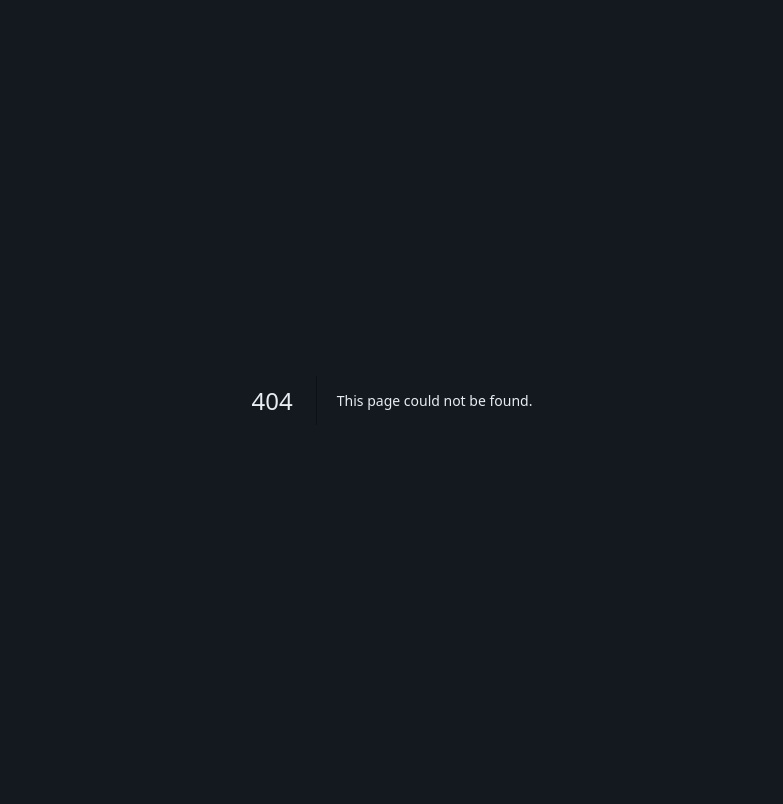
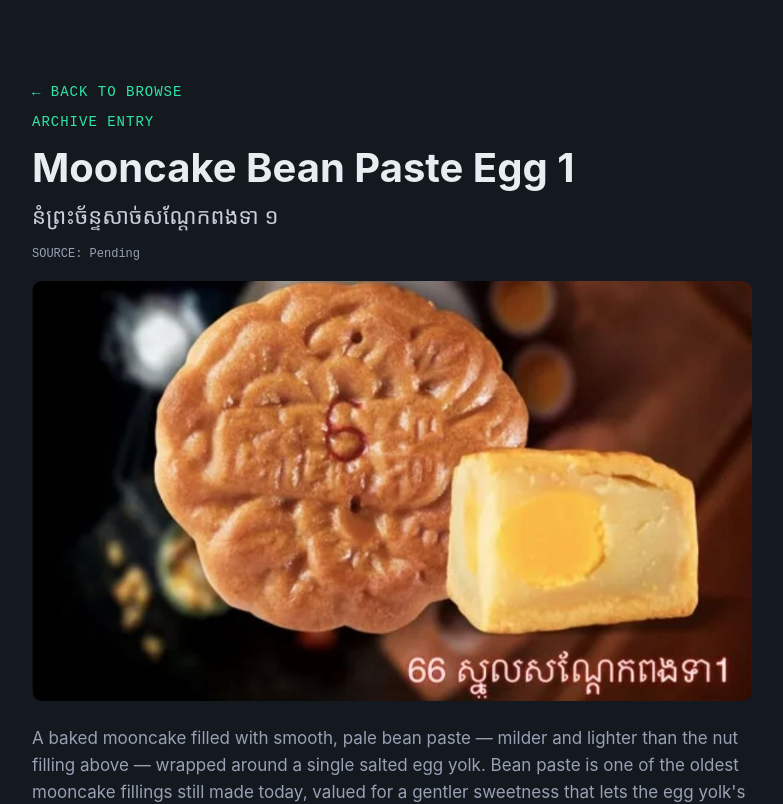
Before and after one commit to Zephy3275/Srun-Nguon-Ly---My-Khmer-Living-Archive, a Next.js app: page /entries/mooncake-bean-paste-egg-1 in a window 1280 px wide. Before the commit this address had no page. Shown: the top 804 px of the page, without its empty margins (248-1031 px from the left). Built offline with nearby package versions, Linux system fonts and the light colour scheme.

Commit message:
feat: per-entry detail page + clickable cards

```diff
--- /dev/null
+++ b/app/entries/[id]/page.js
@@ -0,0 +1,106 @@
+import Link from "next/link";
+import entries from "../../../data/entries.js";
+
+const styles = {
+  wrap: {
+    maxWidth: 720,
+    margin: "0 auto",
+    padding: "80px 24px",
+  },
+  back: {
+    fontFamily: "'Courier New', monospace",
+    fontSize: 14,
+    letterSpacing: 1,
+    color: "#2EE6A8",
+    textDecoration: "none",
+  },
+  kicker: {
+    fontFamily: "'Courier New', monospace",
+    color: "#2EE6A8",
+    fontSize: 14,
+    letterSpacing: 1,
+  },
+  title: {
+    fontSize: 40,
+    fontWeight: 700,
+    margin: "16px 0 12px",
+    lineHeight: 1.1,
+  },
+  titleKhmer: {
+    fontSize: 22,
+    fontWeight: 500,
+    color: "#C7CFDB",
+    margin: "0 0 16px",
+    lineHeight: 1.3,
+  },
+  label: {
+    fontFamily: "'Courier New', monospace",
+    fontSize: 12,
+    color: "#97A1B3",
+    margin: "0 0 20px",
+  },
+  image: {
+    width: "100%",
+    maxHeight: 420,
+    objectFit: "cover",
+    borderRadius: 10,
+    display: "block",
+  },
+  description: {
+    fontSize: 17,
+    color: "#97A1B3",
+    lineHeight: 1.6,
+    marginTop: 24,
+  },
+  descriptionKhmer: {
+    fontSize: 16,
+    color: "#7C8698",
+    lineHeight: 1.8,
+    marginTop: 12,
+    borderTop: "1px solid #2E3644",
+    paddingTop: 12,
+  },
+};
+
+export default async function EntryPage({ params }) {
+  const { id } = await params;
+  const entry = entries.find((e) => e.id === id);
+
+  if (!entry) {
+    return (
+      <main style={styles.wrap}>
+        <Link href="/browse" style={styles.back}>
+          ← BACK TO BROWSE
+        </Link>
+        <p style={styles.kicker}>ARCHIVE ENTRY</p>
+        <h1 style={styles.title}>Entry not found</h1>
+        <p style={styles.description}>
+          There is no entry with that id in the archive yet.
+        </p>
+      </main>
+    );
+  }
+
+  return (
+    <main style={styles.wrap}>
+      <Link href="/browse" style={styles.back}>
+        ← BACK TO BROWSE
+      </Link>
+      <p style={styles.kicker}>ARCHIVE ENTRY</p>
+      <h1 style={styles.title}>{entry.title}</h1>
+      {entry.titleKhmer && (
+        <h2 style={styles.titleKhmer}>{entry.titleKhmer}</h2>
+      )}
+      <p style={styles.label}>SOURCE: {entry.source}</p>
+      {entry.image && (
+        <img src={entry.image} alt={entry.title} style={styles.image} />
+      )}
+      {entry.description && (
+        <p style={styles.description}>{entry.description}</p>
+      )}
+      {entry.descriptionKhmer && (
+        <p style={styles.descriptionKhmer}>{entry.descriptionKhmer}</p>
+      )}
+    </main>
+  );
+}
```
Also changed, not shown: components/EntryCard.js (+54 -2 lines).
